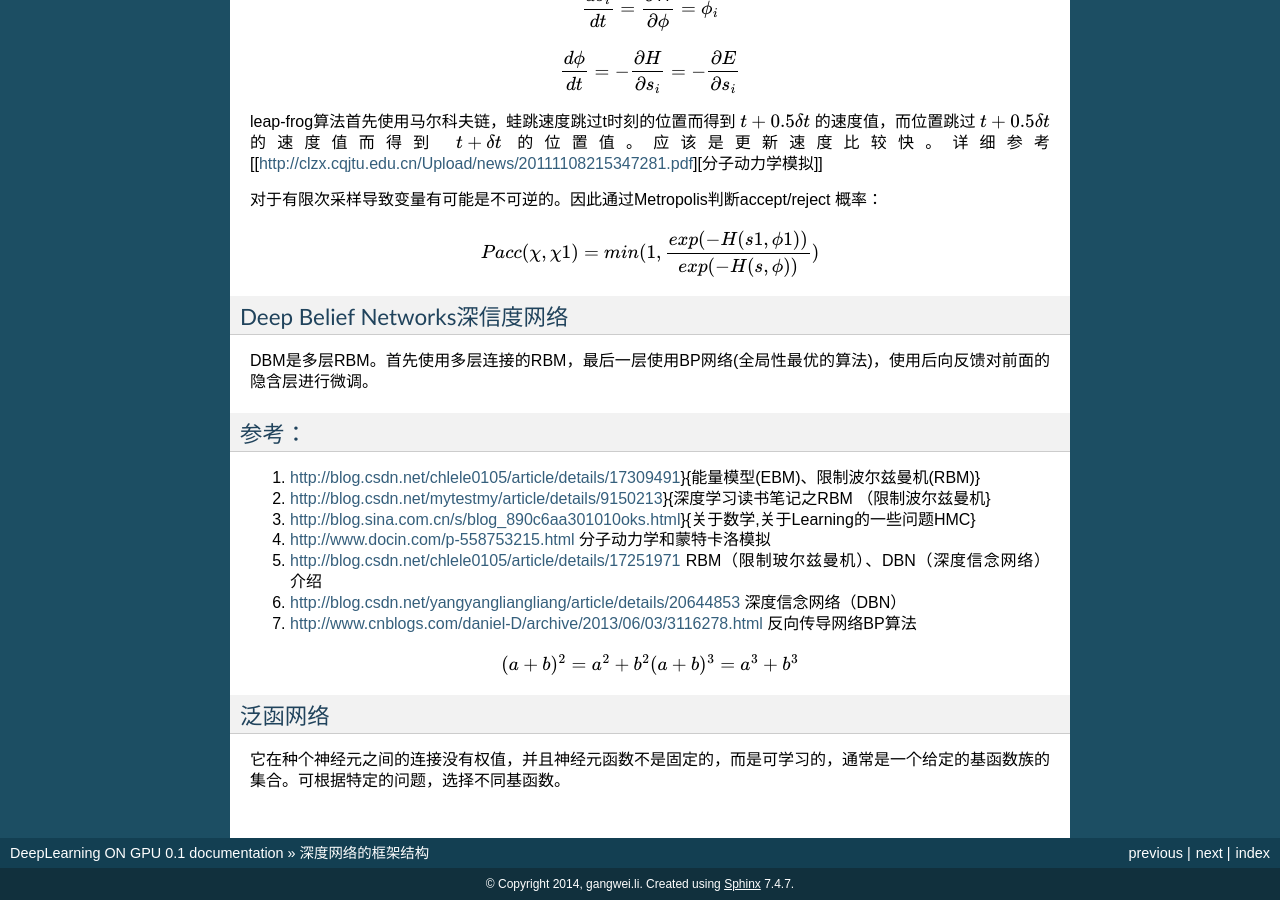
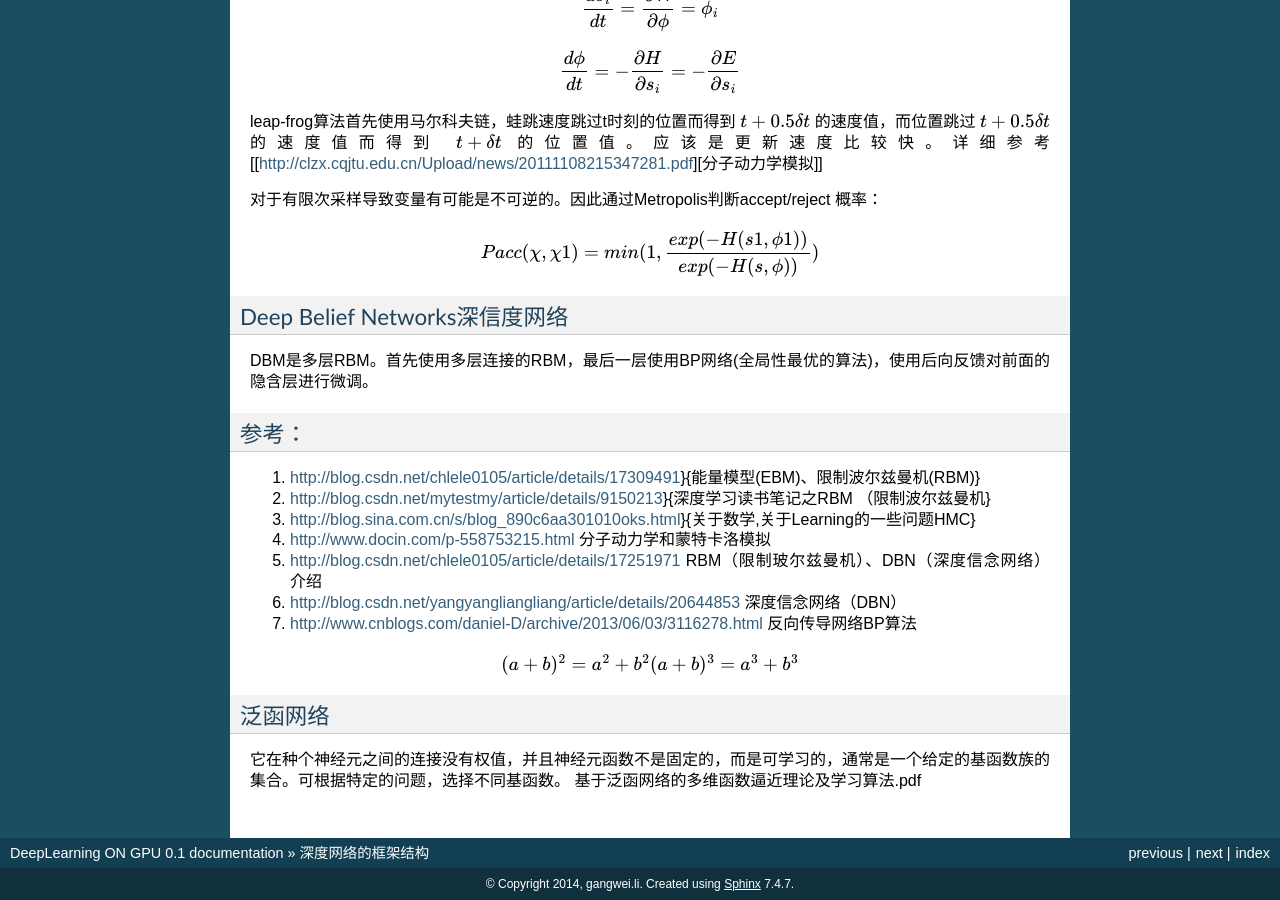
Before and after one commit to gwli/DeepLearningOnGPU, a Sphinx documentation site: the page built from source/Stage_2.rst, in a window 1280 px wide and 900 px high, scrolled down 9573 px. Built offline with Sphinx 7.4.7, drawn with Linux system fonts in a browser that asks for light colours; pages that are not in the unit, such as notebooks, are missing from menus.

Commit message:
基于泛函网络的多维函数逼近

```diff
--- a/source/Stage_2/topologyStructure.rst
+++ b/source/Stage_2/topologyStructure.rst
@@ -79,3 +79,4 @@
 ========
 
 它在种个神经元之间的连接没有权值，并且神经元函数不是固定的，而是可学习的，通常是一个给定的基函数族的集合。可根据特定的问题，选择不同基函数。
+基于泛函网络的多维函数逼近理论及学习算法.pdf
```
